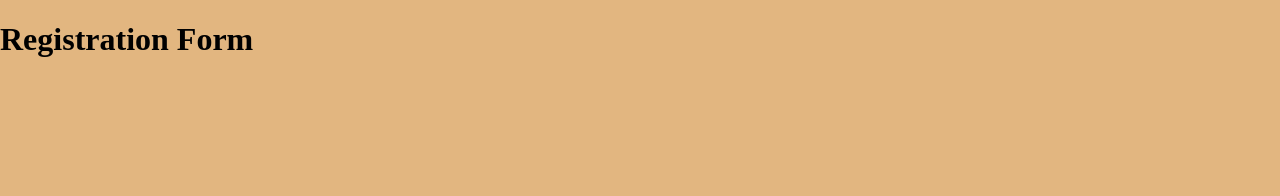
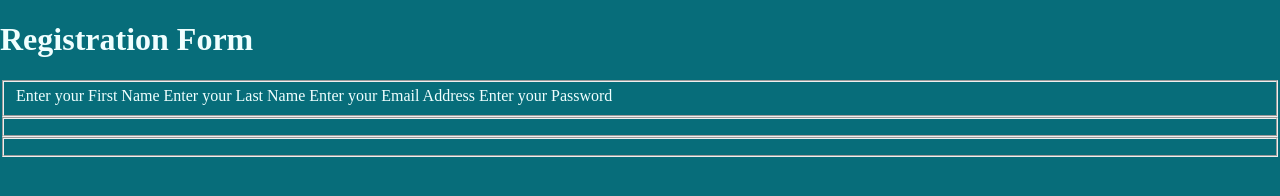
Before and after one commit to jepery/jepery-html-form-exercise, a plain HTML site: page index.html in a window 1280 px wide. Drawn offline with Linux system fonts and the light colour scheme.

Commit message:
add labels

```diff
--- a/css/styles.css
+++ b/css/styles.css
@@ -2,5 +2,6 @@ body{
     width: 100%;
     height: 100vh;
     margin: 0;
-    background-color: rgb(226, 182, 128);
+    background-color: rgb(7, 109, 122);
+    color: azure;
 }
--- a/index.html
+++ b/index.html
@@ -1,24 +1,31 @@
 <!DOCTYPE html>
 <html lang="en">
-<head>
-    <meta charset="UTF-8">
-    <meta http-equiv="X-UA-Compatible" content="IE=edge">
-    <meta name="viewport" content="width=device-width, initial-scale=1.0">
-    <link rel="stylesheet" href="./css/styles.css">
+  <head>
+    <meta charset="UTF-8" />
+    <meta http-equiv="X-UA-Compatible" content="IE=edge" />
+    <meta name="viewport" content="width=device-width, initial-scale=1.0" />
+    <link rel="stylesheet" href="./css/styles.css" />
     <title>Document</title>
-</head>
-<body>
+  </head>
+  <body>
     <h1>Registration Form</h1>
     <!--****************FORM****************-->
-    <form action="">
+    <form action="#">
+      <!--Fieldset 1 First Name, Last Name, Email, Password-->
+      <fieldset>
+        <label for="#">Enter your First Name</label>
+        <label for="#">Enter your Last Name</label>
+        <label for="#">Enter your Email Address</label>
+        <label for="#">Enter your Password</label>
+      </fieldset>
+      <!--Fieldset 2-->
+      <fieldset>
 
-    <!--Fieldset 1-->
+      </fieldset>
+      <!--Fieldset 3-->
+      <fieldset>
 
-    <!--Fieldset 2-->
-
-    <!--Fieldset 3-->
-
-
+      </fieldset>
     </form>
-</body>
+  </body>
 </html>
```
